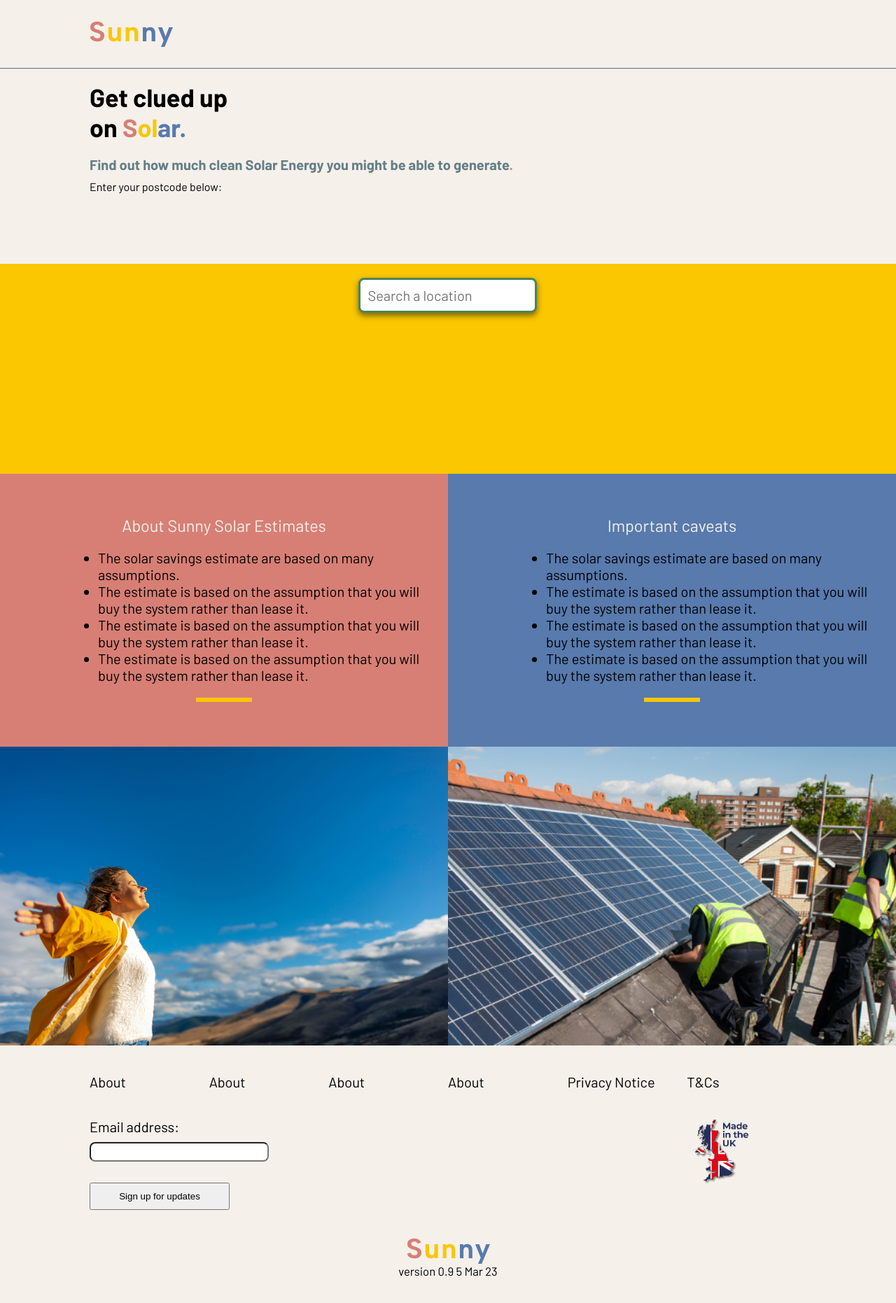
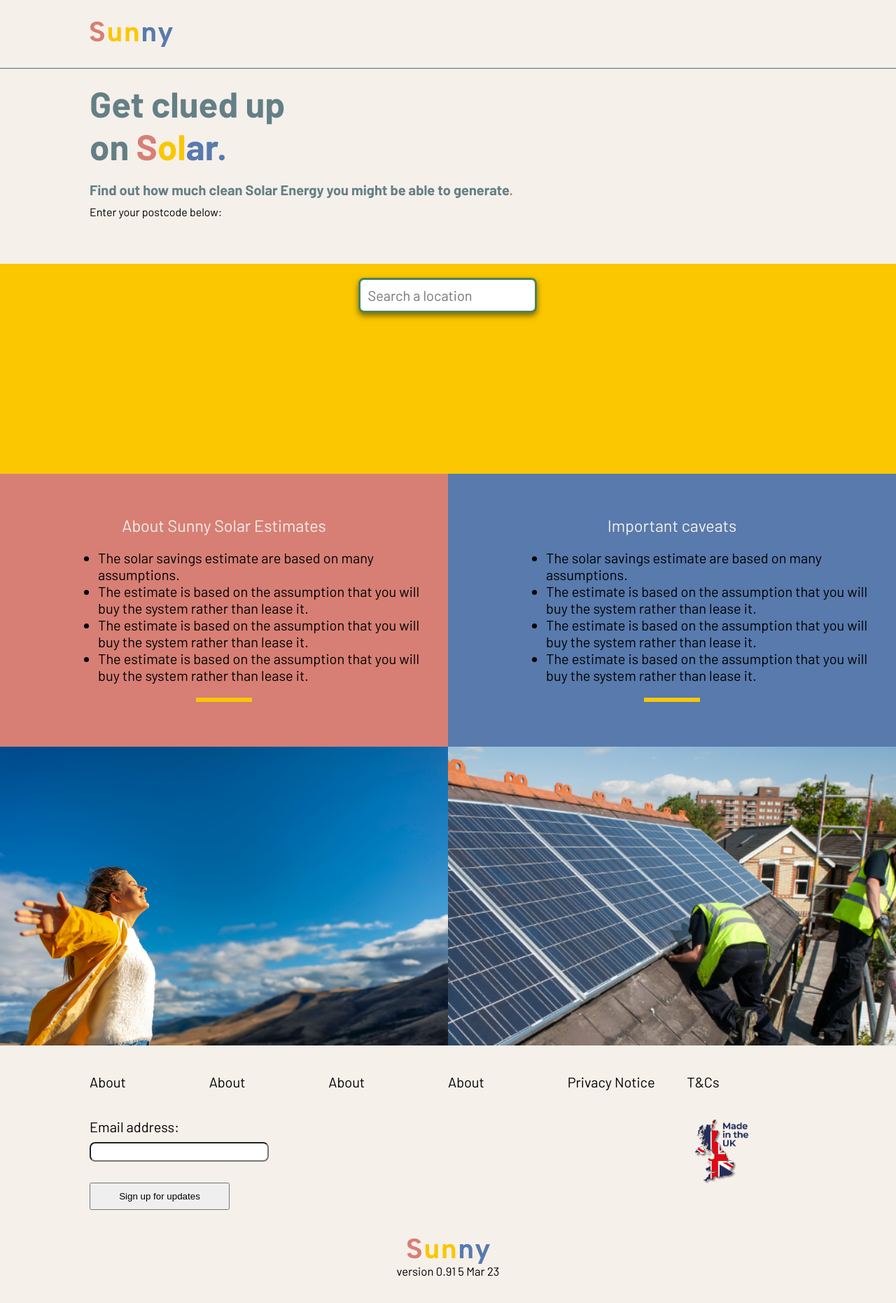
Before and after one commit to johndck/solarPotentialApplication, a React (Vite) app: page / in a window 1280 px wide. Shown: the top 1862 px of the page at 70% size. Built offline with nearby package versions, Linux system fonts and the light colour scheme.

Commit message:
hero section updates

```diff
--- a/src/components/footer.jsx
+++ b/src/components/footer.jsx
@@ -44,7 +44,7 @@ function Footer() {
 
           <div className="footerLogo">
             <img src="/assets/Sunny.svg" alt="Image 1" />
-            <div>version 0.9 5 Mar 23</div>
+            <div>version 0.91 5 Mar 23</div>
           </div>
         </div>
       </div>
--- a/src/components/herobanner.jsx
+++ b/src/components/herobanner.jsx
@@ -2,7 +2,7 @@ function Herobanner() {
   return (
     <section className="standardSectionBackground">
       <div className="container herobanner">
-        <div className="heroHeadline">
+        <div className="heroHeadline heroText">
           <h2>
             Get clued up on <span className="s">S</span>
             <span className="o">o</span>
--- a/src/index.css
+++ b/src/index.css
@@ -96,9 +96,9 @@ html {
 
 .heroHeadline {
   padding-top: 1rem;
-  width: 10rem;
+  width: 14rem;
   padding-bottom: 1rem;
-  font-size: 1.2rem;
+  font-size: 1.7rem;
 }
 
 .heroText {
@@ -178,6 +178,7 @@ html {
   padding: 0.2rem 2rem;
   border-radius: 10px;
   cursor: pointer;
+  font-size: 1.2rem;
 }
 
 .searchContentContainer {
```
